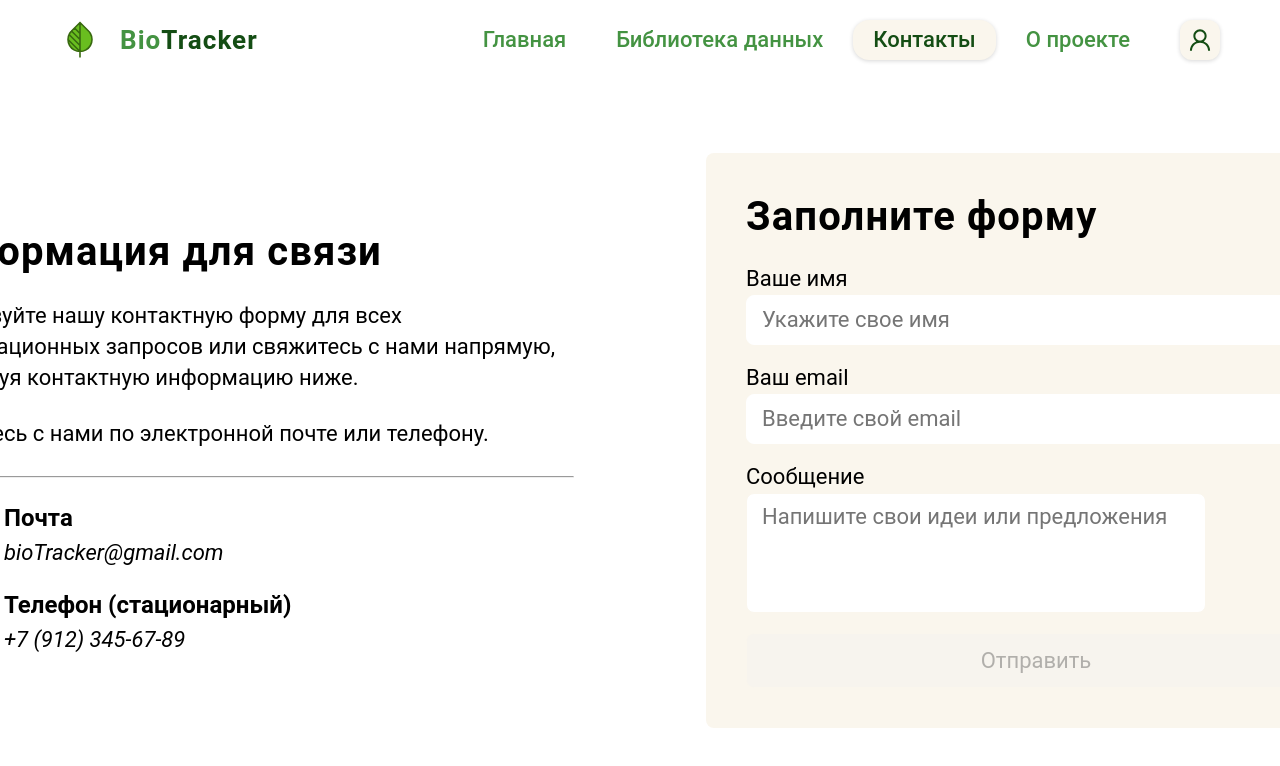
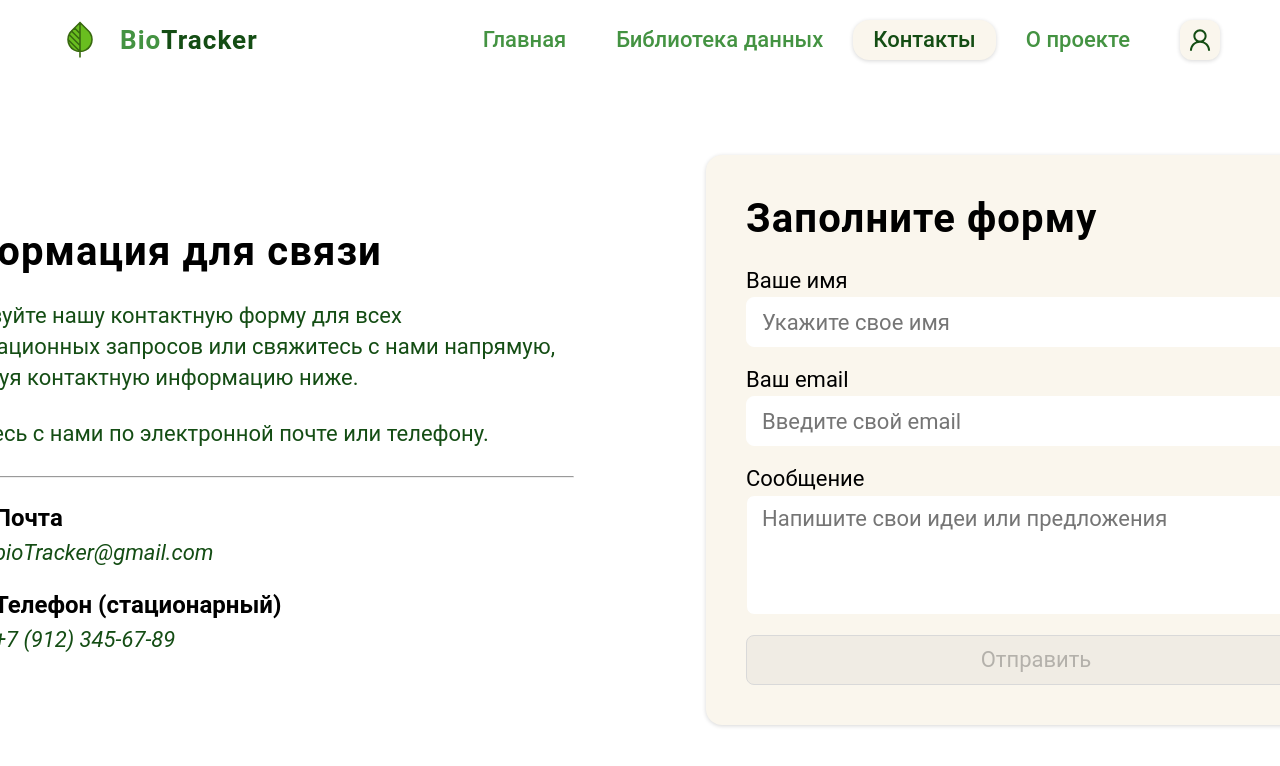
Before and after one commit to danyazavarin/diploma, a React (Vite) app: page /contacts in a window 1280 px wide. Shown: the top 766 px of the page. Built offline with nearby package versions, Linux system fonts and the light colour scheme.

Commit message:
refactor: Отрефакторил стили ContactPage

```diff
--- a/src/assets/styles/_colors.scss
+++ b/src/assets/styles/_colors.scss
@@ -3,4 +3,5 @@ $secondary-bg: #449342;
 $primary-color: #144d14;
 $secondary-color: #449342;
 $active-color: #144d14;
+$error-color: #c20303;
 $primary-shadow: rgba(0, 0, 0, 0.16) 0px 1px 4px;
--- a/src/entities/contactsEntity/ContactsEntity.tsx
+++ b/src/entities/contactsEntity/ContactsEntity.tsx
@@ -2,6 +2,7 @@ import { useFormContext, Controller } from 'react-hook-form';
 import styles from '../../pages/ContactsPage/ContactsPage.module.scss';
 import { FC, Fragment } from 'react';
 import classNames from 'classnames';
+import { Button } from 'antd';
 
 interface IContacts {
   onSubmit: () => void;
@@ -74,6 +75,7 @@ export const ContactsEntity: FC<IContacts> = ({ onSubmit }) => {
           name='textarea'
           rules={{
             required: 'Напишите свои идеи и предложения',
+            minLength: { value: 2, message: 'Не меньше 2 символов' },
           }}
           render={({ field, fieldState: { error } }) => (
             <label className={styles['form__label']}>
@@ -89,9 +91,13 @@ export const ContactsEntity: FC<IContacts> = ({ onSubmit }) => {
             </label>
           )}
         />
-        <button disabled={!isValid} type='submit' className={styles['form__button']}>
+        <Button
+          disabled={!isValid}
+          style={{ height: '50px', lineHeight: 1 }}
+          onClick={() => onSubmit()}
+        >
           Отправить
-        </button>
+        </Button>
       </form>
     </section>
   );
--- a/src/main.tsx
+++ b/src/main.tsx
@@ -5,11 +5,47 @@ import { RouterProvider } from 'react-router-dom';
 import { Provider } from 'react-redux';
 import { store } from './app/appStore.ts';
 import './main.scss';
+import { ConfigProvider } from 'antd';
 
 ReactDOM.createRoot(document.getElementById('root')!).render(
   <React.StrictMode>
     <Provider store={store}>
-      <RouterProvider router={appRouter} />
+      <ConfigProvider
+        wave={{ disabled: true }}
+        theme={{
+          components: {
+            Button: {
+              defaultActiveBorderColor: '#fff',
+              defaultActiveColor: '#144d14',
+              defaultColor: '#449342',
+              defaultBorderColor: '#fff',
+              defaultHoverBorderColor: '#fff',
+              defaultHoverColor: '#144d14',
+              defaultShadow: 'rgba(0, 0, 0, 0.16) 0px 1px 4px',
+              borderRadius: 8,
+            },
+            Select: {
+              controlOutline: 'none',
+              optionSelectedBg: '#faf6ed',
+              colorTextPlaceholder: 'rgb(68, 147, 66, 0.7)',
+              colorTextQuaternary: 'rgb(68, 147, 66, 0.7)',
+              colorText: '#449342',
+              colorBorder: '#fff',
+              colorPrimary: '#fff',
+              colorPrimaryHover: '#fff',
+              borderRadius: 8,
+            },
+            Menu: {
+              itemSelectedBg: 'white',
+              itemSelectedColor: '#449342',
+              itemColor: '#144d14',
+              itemActiveBg: 'rgba(0, 0, 0, 0.06)',
+            },
+          },
+        }}
+      >
+        <RouterProvider router={appRouter} />
+      </ConfigProvider>
     </Provider>
   </React.StrictMode>,
 );
--- a/src/pages/ContactsPage/ContactsPage.module.scss
+++ b/src/pages/ContactsPage/ContactsPage.module.scss
@@ -19,7 +19,8 @@
 
     &:last-child {
       background-color: $primary-bg;
-      border-radius: 8px;
+      box-shadow: $primary-shadow;
+      border-radius: 16px;
       padding: 40px;
     }
   }
@@ -31,6 +32,7 @@
   }
 
   &__content {
+    color: $primary-color;
     line-height: 1.4;
     font-size: 22px;
   }
@@ -42,8 +44,9 @@
   align-items: center;
   gap: 40px;
 
-  &__img {
-    width: 50px;
+  &__img > svg {
+    height: 40px;
+    width: 40px;
   }
 
   &__info {
@@ -58,6 +61,7 @@
   }
 
   &__description {
+    color: $primary-color;
     font-size: 22px;
     font-style: italic;
   }
@@ -75,11 +79,13 @@
   }
 
   &__input {
+    color: $primary-color;
     outline: none;
     height: 50px;
     padding: 0 15px;
     border-radius: 8px;
     border: 1px solid #fff;
+    transition: border ease-in-out 0.2s;
 
     &:hover {
       border: 1px solid $active-color;
@@ -90,30 +96,15 @@
       height: 50px;
       padding: 0 15px;
       border-radius: 8px;
-      color: #c20303;
-      border: 1px solid #c20303;
+      color: $error-color;
+      border: 1px solid $error-color;
 
       &:hover {
-        border: 1px solid #c20303;
+        border: 1px solid $error-color;
       }
-    }
-  }
 
-  &__button {
-    cursor: pointer;
-    padding: 14px 30px;
-    border-radius: 8px;
-    border: 1px solid $primary-bg;
-
-    &:hover {
-      border: 1px solid $active-color;
-    }
-
-    &:disabled {
-      cursor: default;
-
-      &:hover {
-        border: 1px solid $primary-bg;
+      &::placeholder {
+        color: white;
       }
     }
   }
@@ -121,7 +112,6 @@
   &__textarea {
     padding: 10px 15px;
     outline: none;
-    max-width: 460px;
     min-height: 120px;
     border-radius: 8px;
     resize: none;
@@ -132,11 +122,15 @@
     }
 
     &_error {
-      color: #c20303;
-      border: 1px solid #c20303;
+      color: $error-color;
+      border: 1px solid $error-color;
 
       &:hover {
-        border: 1px solid #c20303;
+        border: 1px solid $error-color;
+      }
+
+      &::placeholder {
+        color: white;
       }
     }
   }
--- a/src/pages/ContactsPage/ContactsPage.tsx
+++ b/src/pages/ContactsPage/ContactsPage.tsx
@@ -1,11 +1,9 @@
-import { useNavigate } from 'react-router-dom';
 import { ContactsEntity } from '../../entities/contactsEntity';
 import styles from './ContactsPage.module.scss';
 import { FormProvider, useForm } from 'react-hook-form';
+import { GoogleOutlined, PhoneOutlined } from '@ant-design/icons';
 
 const ContactsPage = () => {
-  const navigate = useNavigate();
-
   const methods = useForm({
     mode: 'onTouched',
     resetOptions: {
@@ -36,18 +34,14 @@ const ContactsPage = () => {
           </p>
           <hr />
           <div className={styles['link']}>
-            <div className={styles['link__img']}>
-              <img src='../../assets/icons/.' alt='mail' />
-            </div>
+            <GoogleOutlined className={styles['link__img']} />
             <div className={styles['link__info']}>
               <span className={styles['link__header']}>Почта</span>
               <span className={styles['link__description']}>bioTracker@gmail.com</span>
             </div>
           </div>
           <div className={styles['link']}>
-            <div className={styles['link__img']}>
-              <img src='../../assets/icons/.' alt='tel' />
-            </div>
+            <PhoneOutlined className={styles['link__img']} />
             <div className={styles['link__info']}>
               <span className={styles['link__header']}>Телефон (стационарный)</span>
               <p className={styles['link__description']}>+7 (912) 345-67-89</p>
```
